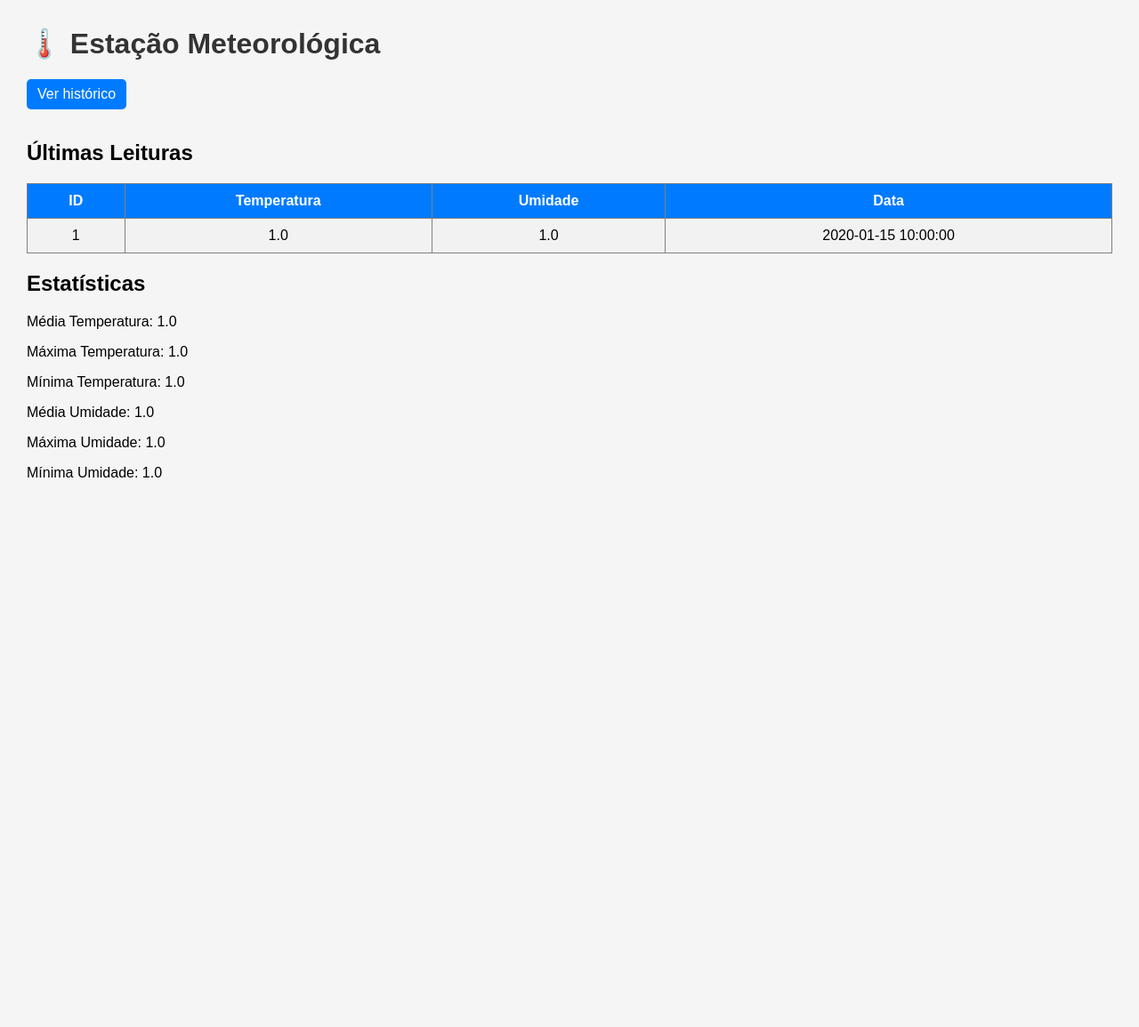
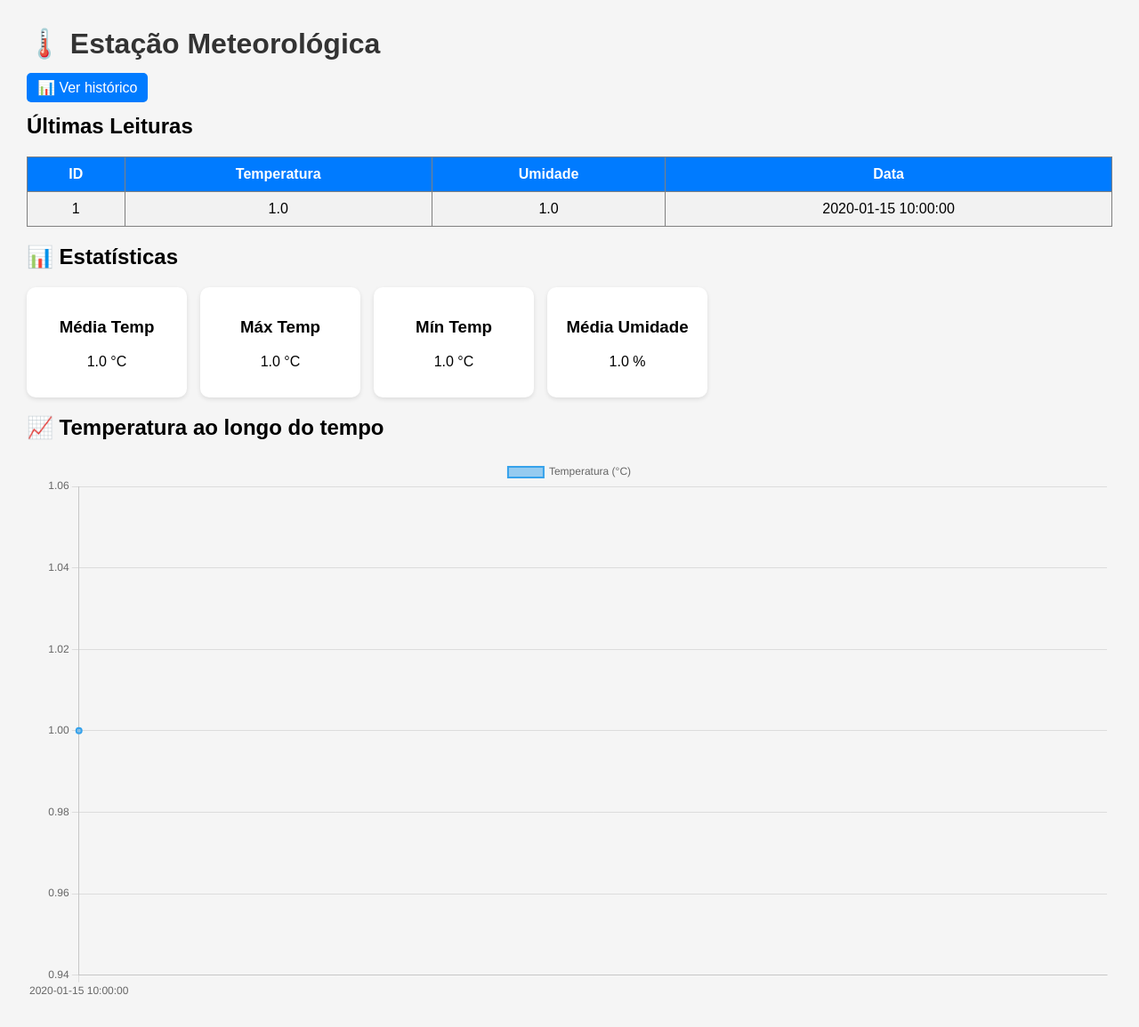
Before and after one commit to stefannevictoria/estacao-meteorologica-iot, a Flask app: page / in a window 1280 px wide. Shown: the whole page at 89% size. Before the commit the page ends 537 px from the top, so only its background shows below. Run offline with Flask 3, Linux system fonts and the light colour scheme; tables that the repository leaves empty hold one stand-in row (values such as "Sample post").

Commit message:
feat: adiciona grafico da variação da temperatura no front

```diff
--- a/static/css/style.css
+++ b/static/css/style.css
@@ -9,13 +9,26 @@
 }
 
 a {
-    display: inline-block;
-    margin-bottom: 15px;
     text-decoration: none;
     color: white;
     background-color: #007BFF;
     padding: 8px 12px;
     border-radius: 5px;
+}
+
+.cards {
+    display: flex;
+    gap: 15px;
+    margin-bottom: 20px;
+}
+
+.card {
+    background-color: white;
+    padding: 15px;
+    border-radius: 10px;
+    width: 150px;
+    text-align: center;
+    box-shadow: 0px 2px 5px rgba(0,0,0,0.1);
 }
 
 table {
@@ -37,15 +50,3 @@
 tr:nth-child(even) {
     background-color: #f2f2f2;
 }
-
-button {
-    background-color: red;
-    color: white;
-    border: none;
-    padding: 5px 10px;
-    border-radius: 5px;
-}
-
-button:hover {
-    opacity: 0.8;
-}
--- a/templates/index.html
+++ b/templates/index.html
@@ -3,12 +3,15 @@
 <head>
     <title>Estação Meteorológica</title>
     <link rel="stylesheet" href="{{ url_for('static', filename='css/style.css') }}">
+    <script src="https://cdn.jsdelivr.net/npm/chart.js"></script>
 </head>
 <body>
 
     <h1>🌡️ Estação Meteorológica</h1>
 
-    <a href="/leituras">Ver histórico</a>
+    <div style="margin-bottom: 20px;">
+        <a href="/leituras">📊 Ver histórico</a>
+    </div>
 
     <h2>Últimas Leituras</h2>
 
@@ -31,19 +34,54 @@
 
     </table>
 
-    <h2>Estatísticas</h2>
+    <h2>📊 Estatísticas</h2>
 
-    {% if stats and stats.total > 0 %}
-        <p>Média Temperatura: {{ stats.temp_media }}</p>
-        <p>Máxima Temperatura: {{ stats.temp_max }}</p>
-        <p>Mínima Temperatura: {{ stats.temp_min }}</p>
+    <div class="cards">
+        <div class="card">
+            <h3>Média Temp</h3>
+            <p>{{ stats.temp_media }} °C</p>
+        </div>
 
-        <p>Média Umidade: {{ stats.umid_media }}</p>
-        <p>Máxima Umidade: {{ stats.umid_max }}</p>
-        <p>Mínima Umidade: {{ stats.umid_min }}</p>
-    {% else %}
-        <p>Sem dados suficientes</p>
-    {% endif %}
+        <div class="card">
+            <h3>Máx Temp</h3>
+            <p>{{ stats.temp_max }} °C</p>
+        </div>
+
+        <div class="card">
+            <h3>Mín Temp</h3>
+            <p>{{ stats.temp_min }} °C</p>
+        </div>
+
+        <div class="card">
+            <h3>Média Umidade</h3>
+            <p>{{ stats.umid_media }} %</p>
+        </div>
+    </div>
+
+    <h2>📈 Temperatura ao longo do tempo</h2>
+
+    <canvas id="grafico"></canvas>
+    <script>
+        const leituras = {{ leituras | tojson }};
+
+        const labels = leituras.map(l => l.timestamp);
+        const temperaturas = leituras.map(l => l.temperatura);
+
+        const ctx = document.getElementById('grafico');
+
+        new Chart(ctx, {
+            type: 'line',
+            data: {
+                labels: labels.reverse(),
+                datasets: [{
+                    label: 'Temperatura (°C)',
+                    data: temperaturas.reverse(),
+                    borderWidth: 2,
+                    tension: 0.3
+                }]
+            }
+        });
+    </script>
 
     <script src="{{ url_for('static', filename='js/main.js') }}"></script>
 </body>
```
